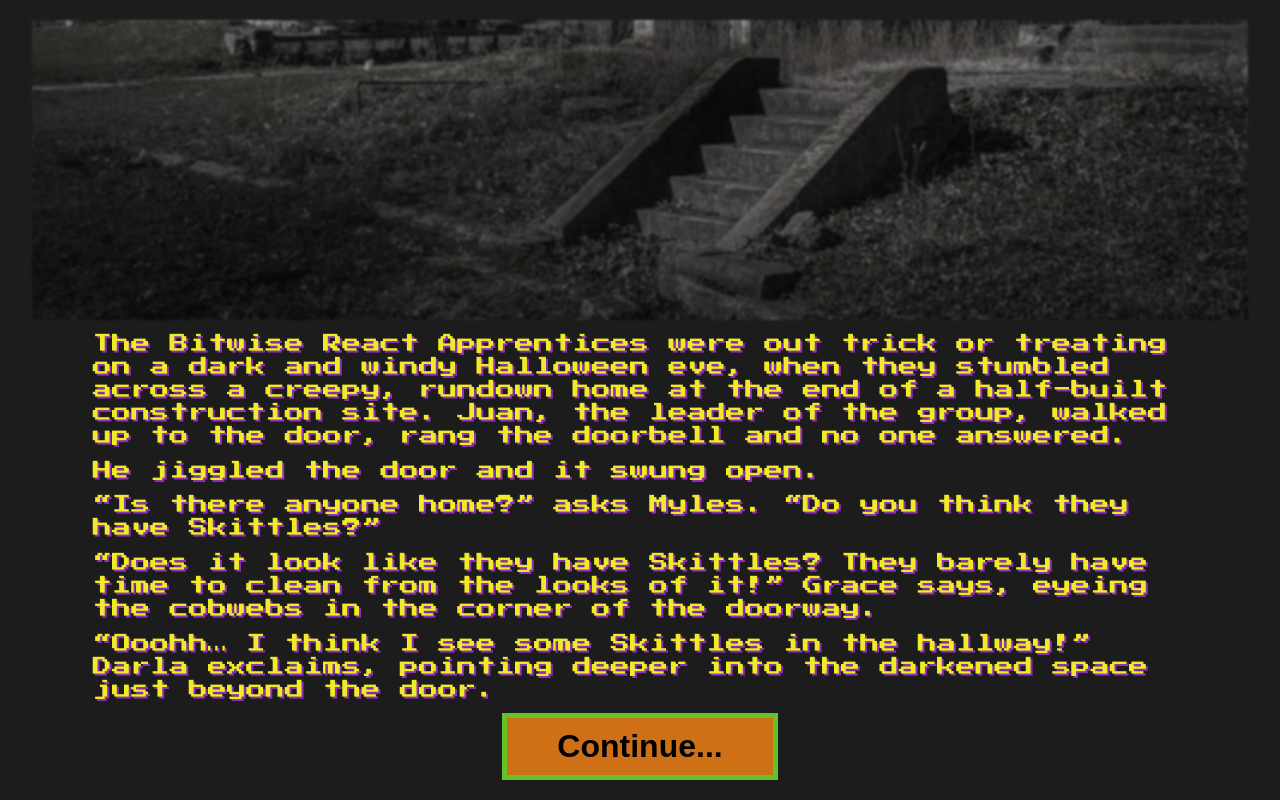
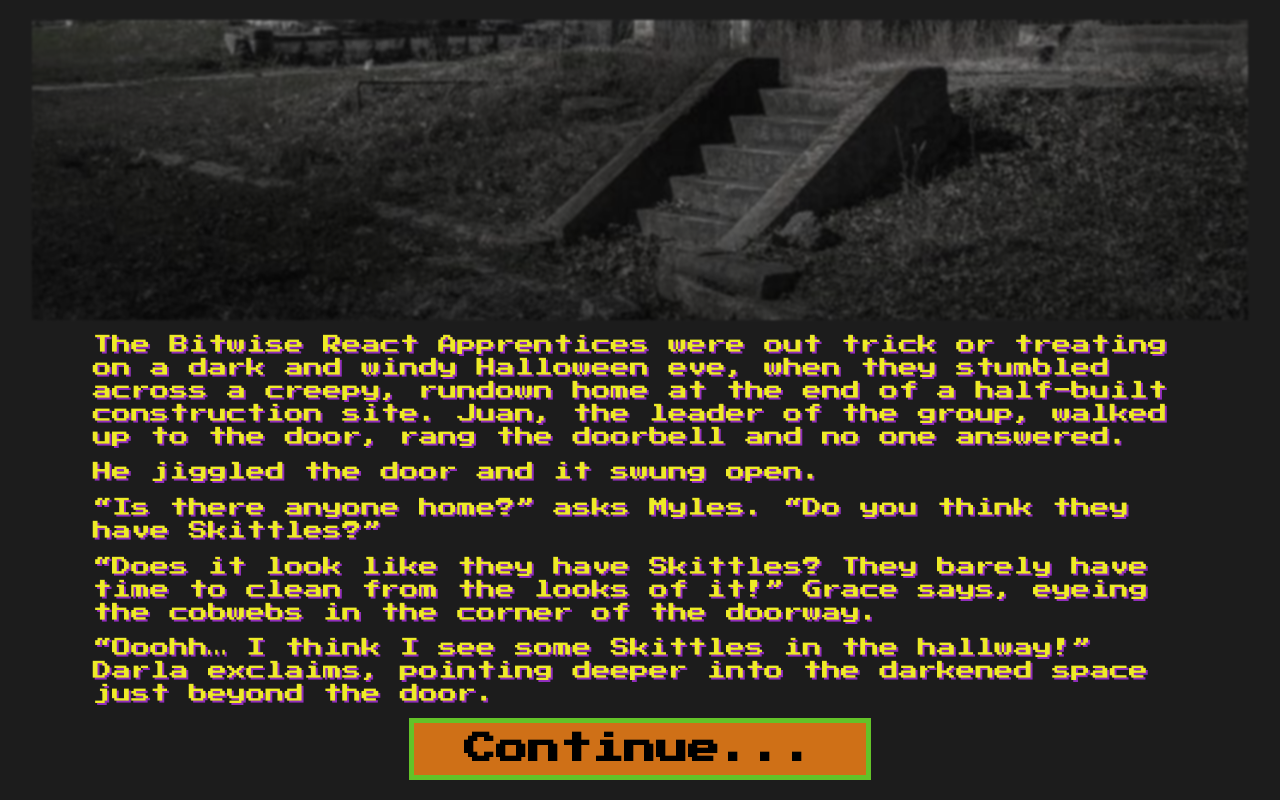
Before and after one commit to luceroweb/haunted-house-game, a React (Create React App) app: page / in a window 1280 px wide. Built offline with nearby package versions, Linux system fonts and the light colour scheme.

Commit message:
add button

```diff
--- a/src/index.css
+++ b/src/index.css
@@ -47,8 +47,8 @@ button {
   padding: 10px 50px;
   background-color: #cf7017;
   font-weight: 700;
-  max-width: 400px;
   font-size: 2rem;
+  font-family: 'Press Start 2P';
 }
 
 img {
```
